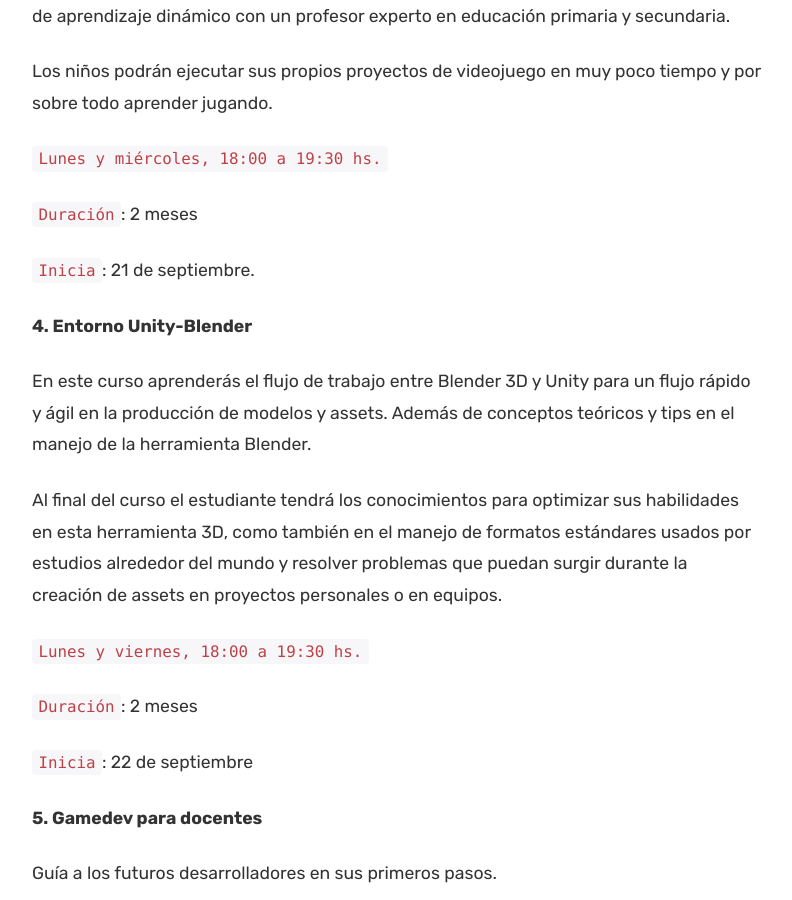
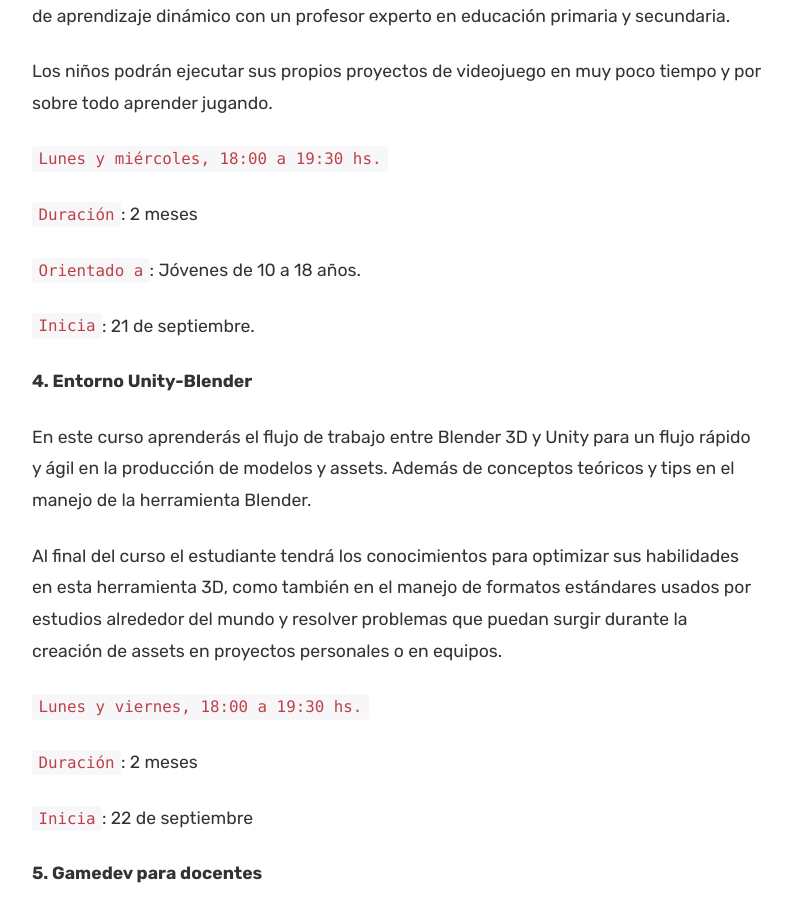
Before and after one commit to pescode/igdapy.github.io, a Jekyll site: the page built from _posts/2020-8-28-curso-gamedev-online.md, in a window 1280 px wide and 900 px high, scrolled down 3285 px. Shown: the whole window, without its empty margins (433-1225 px from the left). Built offline with Jekyll 4.4.1, drawn with Linux system fonts in a browser that asks for light colours; comment, search, counter and statistics services are not loaded.

Commit message:
agregado edad

```diff
--- a/_posts/2020-8-28-curso-gamedev-online.md
+++ b/_posts/2020-8-28-curso-gamedev-online.md
@@ -62,6 +62,8 @@ Los niños podrán ejecutar sus propios proyectos de videojuego en muy poco tiem
 
 `Duración`: 2 meses
 
+`Orientado a`: Jóvenes de 10 a 18 años.
+
 `Inicia`: 21 de septiembre.
 
 **4. Entorno Unity-Blender**
```
